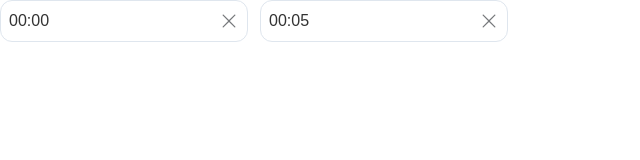
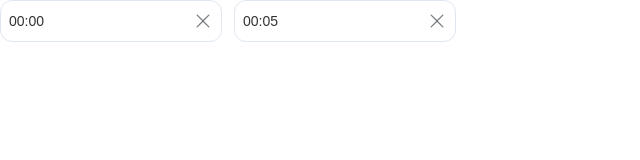
Before and after one commit to lentarev/vue3-time-duration, a Vue app: page / in a window 1280 px wide. Shown: the top 160 px of the page, without its empty margins (0-640 px from the left). Built offline with nearby package versions, Linux system fonts and the light colour scheme; the HTML template or start-up script is replaced by a standard one.

Commit message:
Fix. Font size

```diff
--- a/package.json
+++ b/package.json
@@ -1,7 +1,7 @@
 {
   "name": "vue3-time-duration",
   "description": "UI Widget to set a time duration. This is a component for vue 3",
-  "version": "0.1.0",
+  "version": "0.1.1",
   "private": false,
   "author": "Egor Lentarev",
   "license": "MIT",
--- a/src/App.vue
+++ b/src/App.vue
@@ -150,7 +150,7 @@ body {
   --bg-selected: #f3f3f3;
   --color-border: rgb(223, 230, 238);
   --color-font: #333;
-  --size-font: '14px';
+  --size-font: 14px;
 
   &__t {
     display: flex;
```
Also changed, not shown: 1 other file (tests, documents, lock files or other folders).
